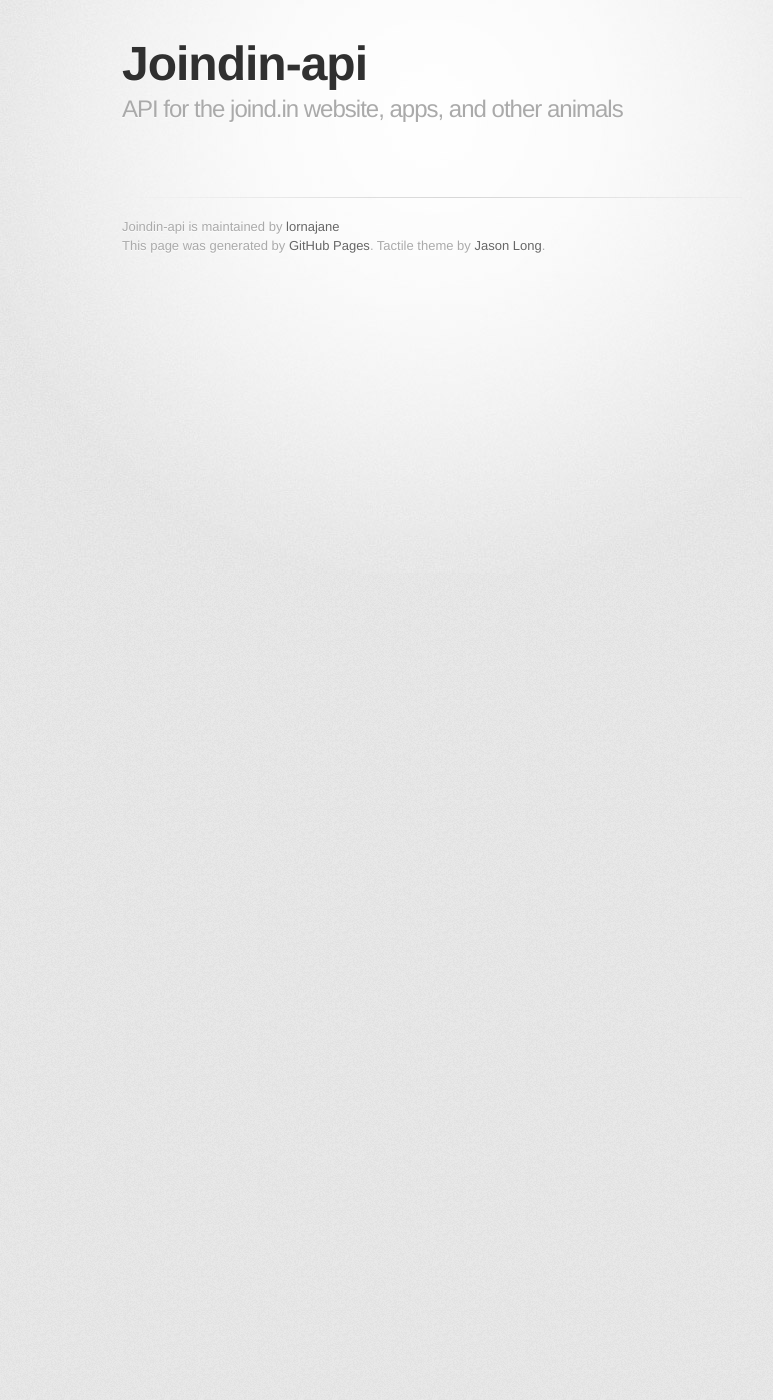
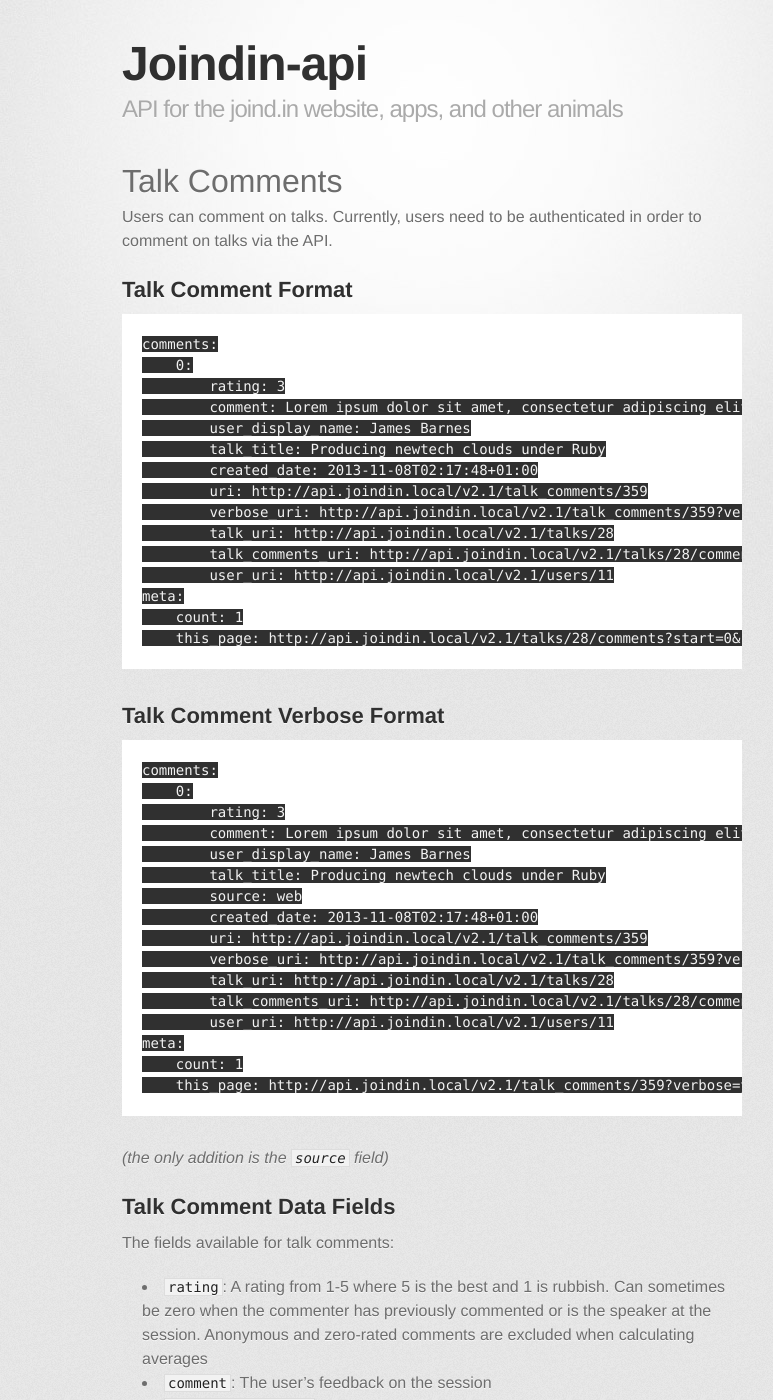
Before and after one commit to joindin/joindin-api, a Jekyll site: the page built from talk_comments.md, in a window 1280 px wide and 1400 px high. Shown: the whole window, without its empty margins (208-981 px from the left). Built offline with Jekyll 4.4.1, drawn with Linux system fonts in a browser that asks for light colours; some web fonts are replaced; some of the changed text lies outside the part shown.

Commit message:
starting the talk comments page, improving a bit of event_comments along the way

````diff
--- a/talk_comments.md
+++ b/talk_comments.md
@@ -2,3 +2,104 @@
 layout: page
 title: Joind.in API Documentation
 ---
+
+# Talk Comments
+
+Users can comment on talks.  Currently, users need to be authenticated in order to comment on talks via the API.
+
+## Talk Comment Format
+
+```
+comments:
+    0:
+        rating: 3
+        comment: Lorem ipsum dolor sit amet, consectetur adipiscing elit. Lorem ipsum dolor sit amet, consectetur adipiscing elit. Praesent rutrum orci eget ipsum ornare et consequat neque egestas. Duis eu massa justo, vel mollis velit. Suspendisse mattis suscipit ante, nec consectetur magna aliquet non. Sed nisi sem, ultricies et luctus vitae, volutpat id sem. Vivamus gravida, dolor ut porta bibendum, mauris ligula condimentum est, id facilisis ante massa a justo. Aliquam vulputate vulputate lobortis. Sed nisi sem, ultricies et luctus vitae, volutpat id sem. Lorem ipsum dolor sit amet, consectetur adipiscing elit. Sed nisi sem, ultricies et luctus vitae, volutpat id sem. Quisque at est libero.
+        user_display_name: James Barnes
+        talk_title: Producing newtech clouds under Ruby
+        created_date: 2013-11-08T02:17:48+01:00
+        uri: http://api.joindin.local/v2.1/talk_comments/359
+        verbose_uri: http://api.joindin.local/v2.1/talk_comments/359?verbose=yes
+        talk_uri: http://api.joindin.local/v2.1/talks/28
+        talk_comments_uri: http://api.joindin.local/v2.1/talks/28/comments
+        user_uri: http://api.joindin.local/v2.1/users/11
+meta:
+    count: 1
+    this_page: http://api.joindin.local/v2.1/talks/28/comments?start=0&resultsperpage=20
+```
+
+## Talk Comment Verbose Format
+
+```
+comments:
+    0:
+        rating: 3
+        comment: Lorem ipsum dolor sit amet, consectetur adipiscing elit. Lorem ipsum dolor sit amet, consectetur adipiscing elit. Praesent rutrum orci eget ipsum ornare et consequat neque egestas. Duis eu massa justo, vel mollis velit. Suspendisse mattis suscipit ante, nec consectetur magna aliquet non. Sed nisi sem, ultricies et luctus vitae, volutpat id sem. Vivamus gravida, dolor ut porta bibendum, mauris ligula condimentum est, id facilisis ante massa a justo. Aliquam vulputate vulputate lobortis. Sed nisi sem, ultricies et luctus vitae, volutpat id sem. Lorem ipsum dolor sit amet, consectetur adipiscing elit. Sed nisi sem, ultricies et luctus vitae, volutpat id sem. Quisque at est libero.
+        user_display_name: James Barnes
+        talk_title: Producing newtech clouds under Ruby
+        source: web
+        created_date: 2013-11-08T02:17:48+01:00
+        uri: http://api.joindin.local/v2.1/talk_comments/359
+        verbose_uri: http://api.joindin.local/v2.1/talk_comments/359?verbose=yes
+        talk_uri: http://api.joindin.local/v2.1/talks/28
+        talk_comments_uri: http://api.joindin.local/v2.1/talks/28/comments
+        user_uri: http://api.joindin.local/v2.1/users/11
+meta:
+    count: 1
+    this_page: http://api.joindin.local/v2.1/talk_comments/359?verbose=yes&start=0&resultsperpage=20
+```
+
+*(the only addition is the ``source`` field)*
+
+## Talk Comment Data Fields
+
+The fields available for talk comments:
+
+*  ``rating``:  A rating from 1-5 where 5 is the best and 1 is rubbish.  Can sometimes be zero when the commenter has previously commented or is the speaker at the session.  Anonymous and zero-rated comments are excluded when calculating averages
+*  ``comment``: The user's feedback on the session
+*  ``user_display_name``: Convenience field showing the display name of the user that made this comment. Empty if anonymous
+*  ``created_date``: When the comment was made, in ISO format
+
+
+## Talk Comment Hypermedia
+
+*  ``uri``: Where to find this individual record
+*  ``verbse_uri``: Where to find a more detailed representation of this record
+*  ``talk_uri``: The talk that this comment belongs to
+*  ``talk_comments_uri``: Where to find all the comments on the same talk as this comment
+*  ``user_uri``: The user record of the commenting user (if there is one, this field isn't present for anonymous comments)
+
+## Commenting on Talks
+
+To comment on a talk, the user must be authenticated and should then send a POST request to the comments collection for the talk in question containing both ``rating`` and ``comment``.
+
+Curl example:
+
+```
+curl -v -H "Content-Type: application/json" -H "Authorization: OAuth f9b4f1a9b30bdc0d" /talks/139/comments --data '{"comment": "Great talk, thanks!", "rating": 4}'
+```
+
+Here's the example request/response (the -v switch ensures that you see the response headers)
+
+```
+> POST /v2.1/talks/139/comments HTTP/1.1
+> User-Agent: curl/7.32.0
+> Host: api.joindin.local
+> Accept: */*
+> Content-Type: application/json
+> Authorization: OAuth f9b4f1a9b30bdc0d
+> Content-Length: 47
+>
+* upload completely sent off: 47 out of 47 bytes
+< HTTP/1.1 201 Created
+< Date: Tue, 21 Jan 2014 14:04:21 GMT
+* Server Apache/2.4.6 (Ubuntu) is not blacklisted
+< Server: Apache/2.4.6 (Ubuntu)
+< X-Powered-By: PHP/5.5.3-1ubuntu2.1
+< Location: http://api.joindin.local/v2.1/talk_comments/502
+< Content-Length: 0
+< Content-Type: text/html
+<
+
+```
+
+A 201 status code indicates that the comment was successfully created, and the ``Location`` header gives the location of the new record (or you can choose to just fetch the collection again, it's your choice).  In the case of failure, you will get a 4xx status code and some information about what exactly went wrong.
````
Also changed, not shown: event_comments.md (+1 -1 lines).
